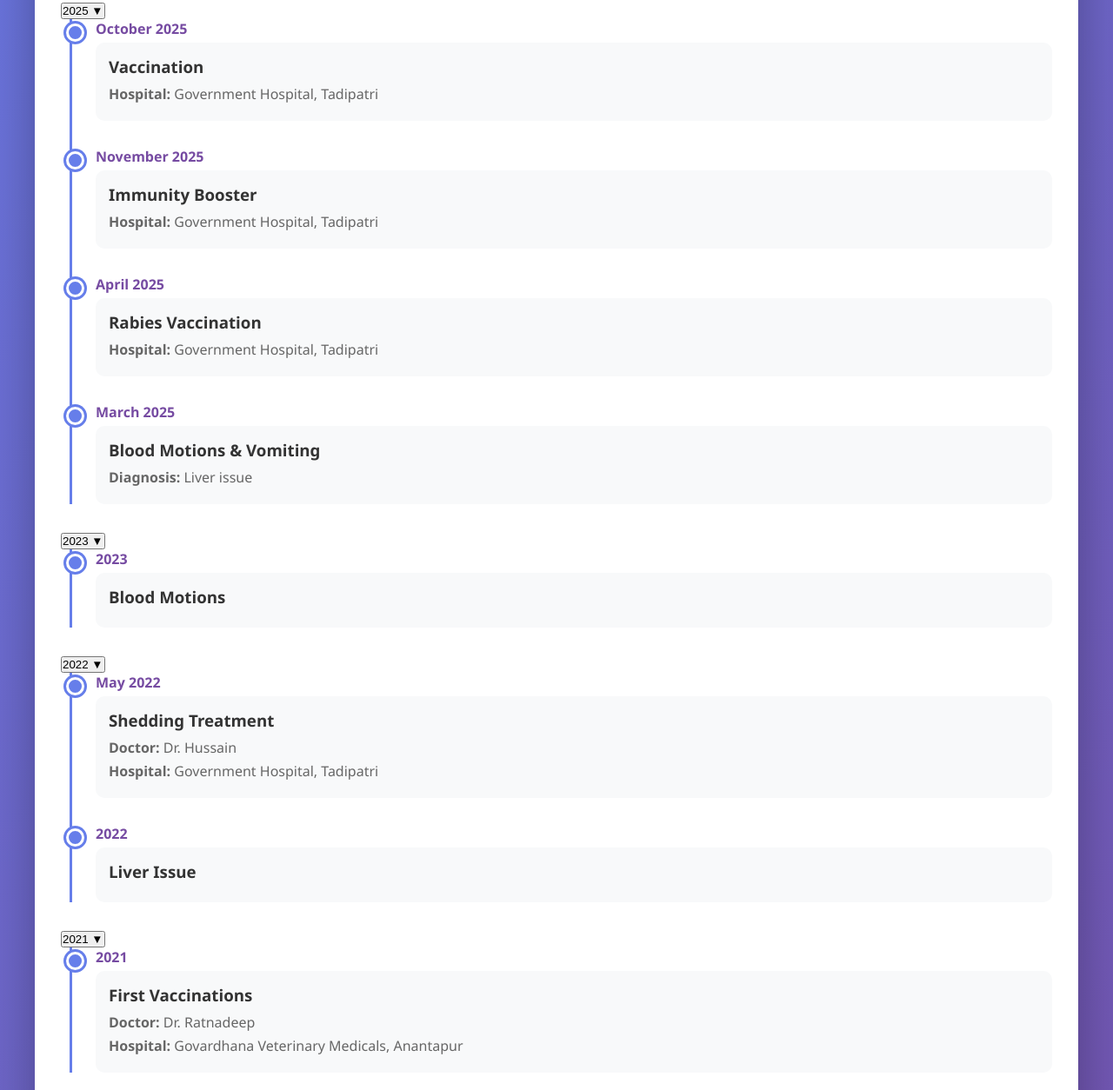
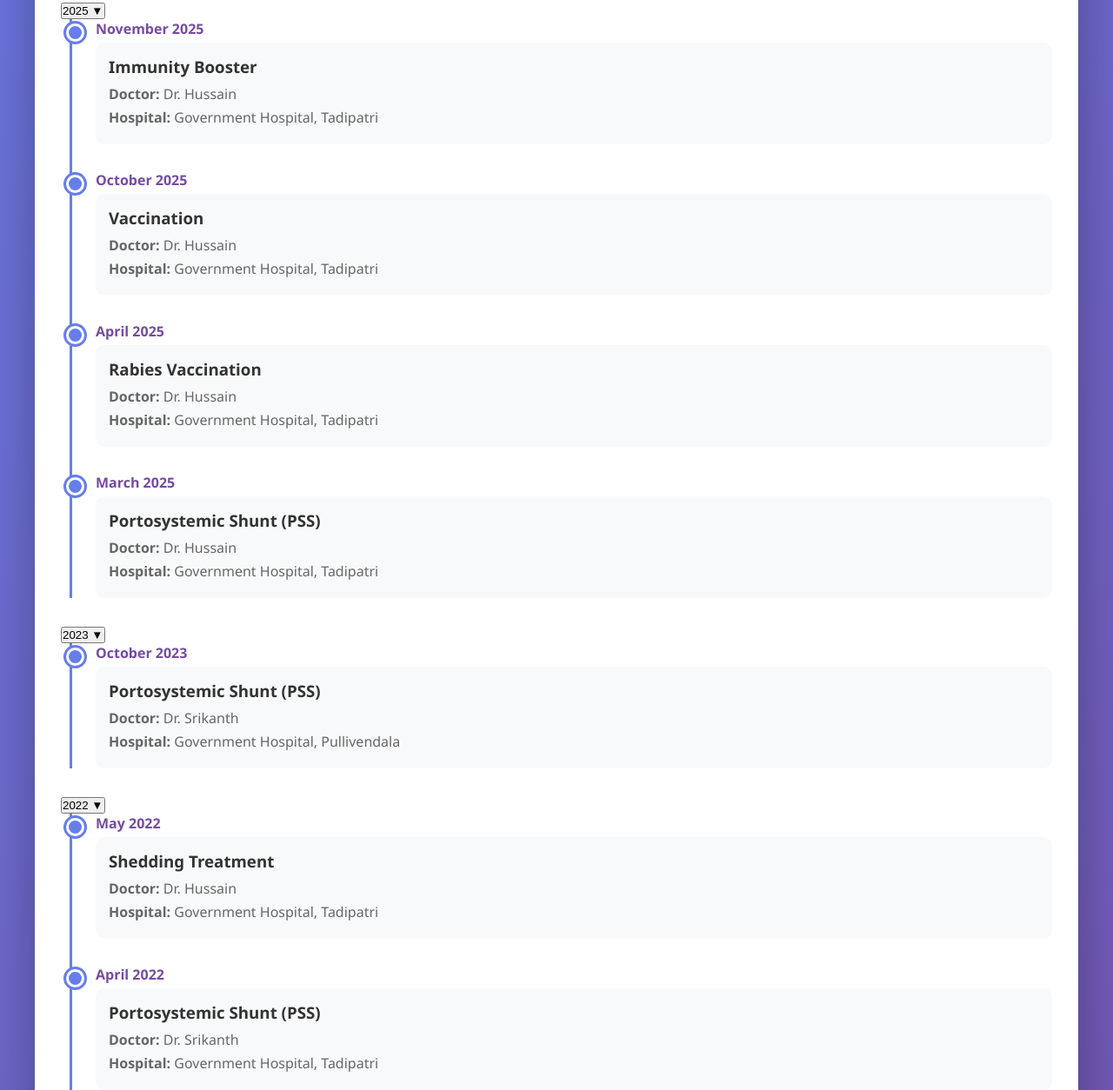
Before and after one commit to Msribhargavi1/pet_website, a plain HTML site: page index.html in a window 1280 px wide. Shown: the part 967-2221 px from the top of the page at 87% size. Drawn offline with Linux system fonts and the light colour scheme.

Commit message:
updated medical history

```diff
--- a/index.html
+++ b/index.html
@@ -72,16 +72,18 @@
                     <div id="year2025" class="year-content">
                         <div class="timeline">
                             <div class="timeline-item">
-                                <div class="timeline-date">October 2025</div>
+                                <div class="timeline-date">November 2025</div>
                                 <div class="timeline-content">
-                                    <h3>Vaccination</h3>
+                                    <h3>Immunity Booster</h3>
+                                    <p><strong>Doctor:</strong> Dr. Hussain</p>
                                     <p><strong>Hospital:</strong> Government Hospital, Tadipatri</p>
                                 </div>
                             </div>
                             <div class="timeline-item">
-                                <div class="timeline-date">November 2025</div>
+                                <div class="timeline-date">October 2025</div>
                                 <div class="timeline-content">
-                                    <h3>Immunity Booster</h3>
+                                    <h3>Vaccination</h3>
+                                    <p><strong>Doctor:</strong> Dr. Hussain</p>
                                     <p><strong>Hospital:</strong> Government Hospital, Tadipatri</p>
                                 </div>
                             </div>
@@ -89,14 +91,16 @@
                                 <div class="timeline-date">April 2025</div>
                                 <div class="timeline-content">
                                     <h3>Rabies Vaccination</h3>
+                                    <p><strong>Doctor:</strong> Dr. Hussain</p>
                                     <p><strong>Hospital:</strong> Government Hospital, Tadipatri</p>
                                 </div>
                             </div>
                             <div class="timeline-item">
                                 <div class="timeline-date">March 2025</div>
                                 <div class="timeline-content">
-                                    <h3>Blood Motions & Vomiting</h3>
-                                    <p><strong>Diagnosis:</strong> Liver issue</p>
+                                    <h3>Portosystemic Shunt (PSS)</h3>
+                                    <p><strong>Doctor:</strong> Dr. Hussain</p>
+                                    <p><strong>Hospital:</strong> Government Hospital, Tadipatri</p>
                                 </div>
                             </div>
                         </div>
@@ -111,9 +115,11 @@
                     <div id="year2023" class="year-content">
                         <div class="timeline">
                             <div class="timeline-item">
-                                <div class="timeline-date">2023</div>
+                                <div class="timeline-date">October 2023</div>
                                 <div class="timeline-content">
-                                    <h3>Blood Motions</h3>
+                                    <h3>Portosystemic Shunt (PSS)</h3>
+                                    <p><strong>Doctor:</strong> Dr. Srikanth</p>
+                                    <p><strong>Hospital:</strong> Government Hospital, Pullivendala</p>
                                 </div>
                             </div>
                         </div>
@@ -136,9 +142,11 @@
                                 </div>
                             </div>
                             <div class="timeline-item">
-                                <div class="timeline-date">2022</div>
+                                <div class="timeline-date">April 2022</div>
                                 <div class="timeline-content">
-                                    <h3>Liver Issue</h3>
+                                    <h3>Portosystemic Shunt (PSS)</h3>
+                                    <p><strong>Doctor:</strong> Dr. Srikanth</p>
+                                    <p><strong>Hospital:</strong> Government Hospital, Tadipatri</p>
                                 </div>
                             </div>
                         </div>
--- a/script.js
+++ b/script.js
@@ -32,6 +32,14 @@ function loadSavedImage() {
     if (savedImage) {
         document.getElementById('petImage').src = savedImage;
     }
+
+    // Handle image load errors
+    const petImage = document.getElementById('petImage');
+    petImage.onerror = function() {
+        console.error('Failed to load image. Please check the file path.');
+        // Clear broken localStorage image
+        localStorage.removeItem('petImage');
+    };
 }
 
 // Diet management
```
